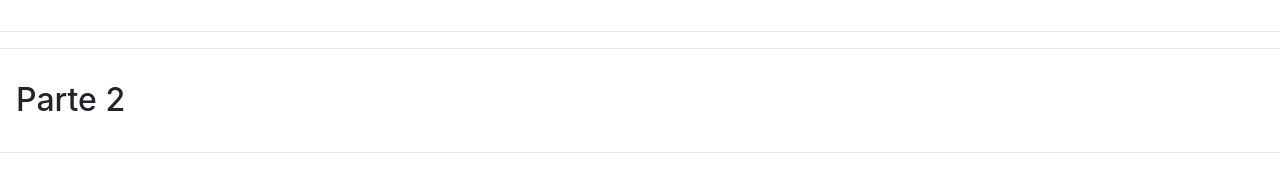
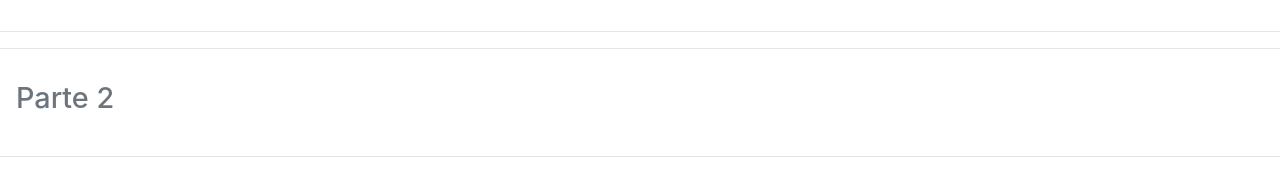
Before and after one commit to aa-rodriguezv/s2-parcial2-aarodriguezv, an Angular app: page / in a window 1280 px wide. Shown: the part 438-628 px from the top of the page. Built offline with nearby package versions, Linux system fonts and the light colour scheme.

Commit message:
4 files modified

```diff
--- a/src/app/app.component.html
+++ b/src/app/app.component.html
@@ -3,5 +3,7 @@
 <app-cliente-list></app-cliente-list>
 <hr>
 <hr>
-<h2 class="p-3">Parte 2</h2>
+<h2 class="p-3" style = "cursor:pointer;" >
+  <dd class = "figure-caption" routerLinkActive="active"  routerLink=  "/clientes" >Parte 2</dd>
+</h2>
 <hr>
--- a/src/app/app.module.ts
+++ b/src/app/app.module.ts
@@ -6,8 +6,7 @@ import {ClienteModule} from './cliente/cliente.module';
 import {AppRoutingModule} from './app-routing/app-routing.module';
 
 import { AppComponent } from './app.component';
-import {HttpClientModule} from '@angular/common/http'
-
+import {HttpClientModule} from '@angular/common/http';
 
 @NgModule({
   imports:      [ BrowserModule,
--- a/src/app/cliente/cliente.module.ts
+++ b/src/app/cliente/cliente.module.ts
@@ -3,10 +3,13 @@ import { CommonModule} from '@angular/common';
 import {FormsModule} from '@angular/forms';
 import {ClienteListComponent} from './cliente-list/cliente-list.component';
 import {ClienteService} from './cliente.service';
+import {RouterModule} from '@angular/router';
+
 @NgModule({
   imports: [
     CommonModule,
-    FormsModule
+    FormsModule,
+    RouterModule
   ],
   declarations: [ClienteListComponent],
   providers: [ClienteService],
```
Also changed, not shown: src/app/app-routing/app-routing.module.ts (+6 -12 lines).
